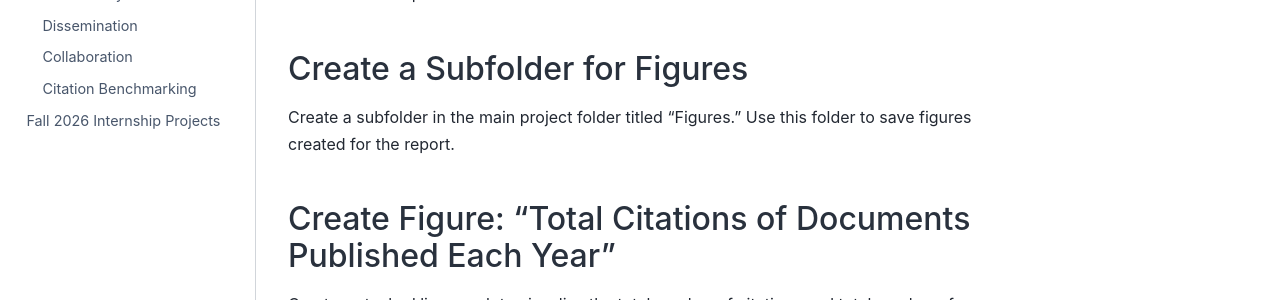
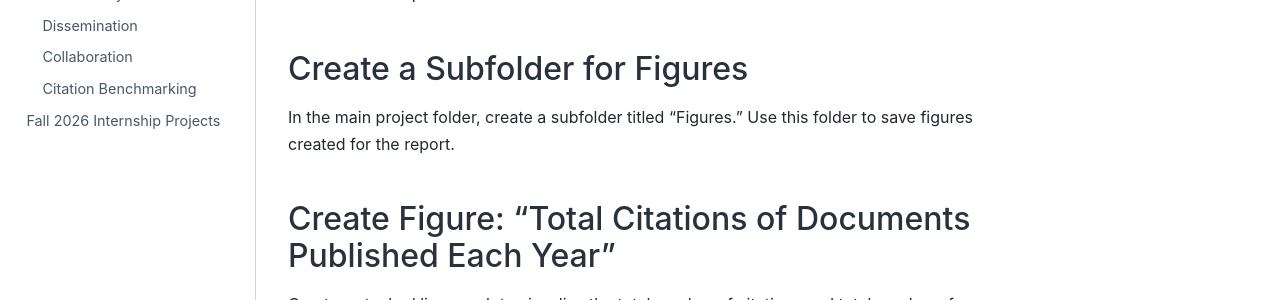
Before and after one commit to vvlooking/research-impact, a Jupyter Book: the page built from website/analyze-data-quick-summary.md, in a window 1280 px wide and 900 px high. Shown: the part 357-657 px from the top of the window. Built offline with Jupyter Book 1.0.4 settings and Sphinx 7.4.7 and the Sphinx Book theme 1.1.4, drawn with Linux system fonts in a browser that asks for light colours.

```diff
--- a/website/analyze-data-quick-summary.md
+++ b/website/analyze-data-quick-summary.md
@@ -9,7 +9,7 @@
 - [ ] List the top three most cited documents
 
 ## Create a Subfolder for Figures
-Create a subfolder in the main project folder titled "Figures." Use this folder to save figures created for the report.
+In the main project folder, create a subfolder titled "Figures." Use this folder to save figures created for the report.
 
 ## Create Figure: "Total Citations of Documents Published Each Year"
 Create a stacked line graph to visualize the total number of citations and total number of documents published each year. In the script below, update the following lines with the correct file paths: `path_to_combined-deduplicated-standardized.xlsx` and `path_to_total-citations-of-documents-published-each-year.png`. Update the publication years for `PY >= START_YEAR, PY >= END_YEAR`, `breaks = START_YEAR:END_YEAR`, and `limits = c(START_YEAR, END_YEAR)`.
```
